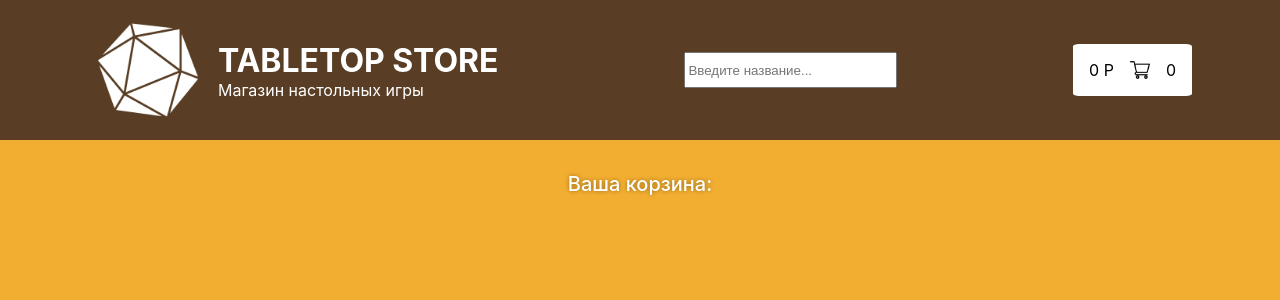
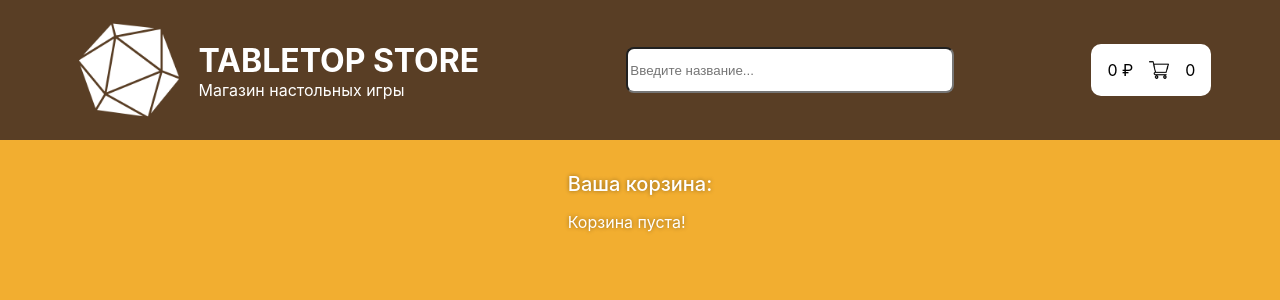
Before and after one commit to majerzz/tabletop_store, a React (Create React App) app: page /cart in a window 1280 px wide. Shown: the top 300 px of the page. Built offline with nearby package versions, Linux system fonts and the light colour scheme.

Commit message:
Fixed cart counter, fixed game card and button sizes

```diff
--- a/src/features/CartGameCard/CartGameCard.styles.ts
+++ b/src/features/CartGameCard/CartGameCard.styles.ts
@@ -6,7 +6,7 @@ export const styles = {
     flex-wrap: wrap;
     border-radius: 5px;
     background-color: rgba(0,0,0,0.1);
-    width: 100%;
+    width: 55vw;
     padding: 1vh;
     align-items: center;
     justify-content: space-between;
@@ -14,9 +14,9 @@ export const styles = {
   `,
   cartGameImage: css`
     border-radius: 1%;
+    object-fit: cover;
     height: 10vh;
-    width: 10vw;
-    width: auto;
+    width: 10vh;
   `,
   cartGameLeft: css`
     display: flex;
--- a/src/features/GameCard/GameCard.styles.ts
+++ b/src/features/GameCard/GameCard.styles.ts
@@ -5,7 +5,7 @@ export const styles = {
     background-color: rgba(0,0,0,0.1);
     border-radius: 5%;
     display: flex;
-    align-items: center;
+    align-items: flex-start;
     flex-direction: column;
     gap: 2vh;
     float: none;
@@ -22,7 +22,7 @@ export const styles = {
   img: css`
     border-radius: 1%;
     height: 25vh;
-    width: 12vw;
+    width: 25vh;
     object-fit: cover;
   `
 }
--- a/src/features/GameCard/GameCard.tsx
+++ b/src/features/GameCard/GameCard.tsx
@@ -14,12 +14,12 @@ type Props = {
 
 export const GameCard: React.FC<Props> = ({ gameName, gameImages, gamePrice, gameId }) => {
   return (
-    <div className={styles.gameCard}>
-      <img className={styles.img} src={gameImages[0]} alt="img" />
-      <Link to={`/game/${gameId}`}>
-        <Title title={gameName} size={EnumTitleSize.MD}/>
+      <Link className={styles.gameCard} to={`/game/${gameId}`}>
+        <img className={styles.img} src={gameImages[0]} alt="img" />
+        <div>
+          <Title title={gameName} size={EnumTitleSize.MD}/>
         <TextContent>{gamePrice} &#8381;</TextContent>
+        </div>
       </Link>
-    </div>
   )
 }
--- a/src/features/Search/SearchBar.styles.tsx
+++ b/src/features/Search/SearchBar.styles.tsx
@@ -2,7 +2,8 @@ import { css } from '@emotion/css'
 
 export const styles = {
   search: css`
-    height: 30px;
-    min-width: 16vw;
+    border-radius: 8px;
+    height: 40px;
+    min-width: 25vw;
   `
 }
--- a/src/features/ShoppingCart/ShoppingCart.styles.ts
+++ b/src/features/ShoppingCart/ShoppingCart.styles.ts
@@ -8,7 +8,7 @@ export const styles = {
     gap: 1rem;
     background-color: white;
     padding: 1rem;
-    border-radius: 5%;
+    border-radius: 10px;
     color: black;
   `,
   cartImg: css`
--- a/src/features/ShoppingCart/ShoppingCart.tsx
+++ b/src/features/ShoppingCart/ShoppingCart.tsx
@@ -13,15 +13,21 @@ export const ShoppingCart: React.FC = () => {
 
   const finalSumm = useMemo(() => {
     return cartList.reduce((currentSum, currentId) => {
-      return (currentSum + ((GameList.find(game => game.id === currentId.id)?.price) ?? 0))
+      return (currentSum + ((GameList.find(game => game.id === currentId.id)?.price) ?? 0) * currentId.ammount)
+    }, 0)
+  }, [cartList])
+
+  const totalItems = useMemo(() => {
+    return cartList.reduce((currentAmmount, currentId) => {
+      return ((currentAmmount + currentId.ammount) ?? 0)
     }, 0)
   }, [cartList])
 
   return (
     <Link to="/cart" className={styles.shoppingCartBlock}>
-      {finalSumm} Р
+      {finalSumm} &#8381;
       <img className={styles.cartImg} src={cartImg} alt="cart" />
-      {cartList.length}
+      {totalItems}
     </Link>
   )
 }
--- a/src/shared/ui/ButtonAddRemove/ButtonAddRemove.styles.ts
+++ b/src/shared/ui/ButtonAddRemove/ButtonAddRemove.styles.ts
@@ -3,11 +3,12 @@ import { css } from '@emotion/css'
 export const styles = {
   buttonAddRemove: css`
     display: inline-flex;
+    justify-content: space-between;
     padding: 1.2rem;
-    gap: 2rem;
     color: black;
     border-radius: 6px;
-    width: fit-content;
+    min-width: 100px;
+    max-width: 150px;
     height: fit-content;
     background-color: white;
     border: none;
--- a/src/widgets/CartGameList/CartGameList.tsx
+++ b/src/widgets/CartGameList/CartGameList.tsx
@@ -4,12 +4,17 @@ import { type RootState } from 'app/model/store'
 import { CartGameCard } from 'features/CartGameCard'
 import { styles } from 'widgets/CartGameList/CartGameList.styles'
 import { GameList } from 'entities/Game/GameList'
+import { TextContent } from 'shared/ui/TextContent'
 
 export const CartGameList: React.FC = () => {
   const cartItems = useSelector((state: RootState) => state.shoppingCart.gameList)
+  console.log(cartItems.length)
 
   return (
-    <div className={styles.cartGameList}>
+    cartItems.length === 0 ? (
+      <TextContent>Корзина пуста!</TextContent>
+    ) : (
+      <div className={styles.cartGameList}>
       {cartItems.map((cartItem, index) => {
         const game = GameList.find(game => game.id === cartItem.id)
         const ammount = cartItem.ammount
@@ -19,11 +24,12 @@ export const CartGameList: React.FC = () => {
             {game ? (
               <CartGameCard title={game.title} price={game.price} image={game.images[0]} id={game.id} ammount={ammount} />
             ) : (
-              <span>Такой игры нет!</span>
+              <TextContent>Такой игры нет!</TextContent>
             )}
           </React.Fragment>
         )
       })}
     </div>
+    )
   )
 }
```
